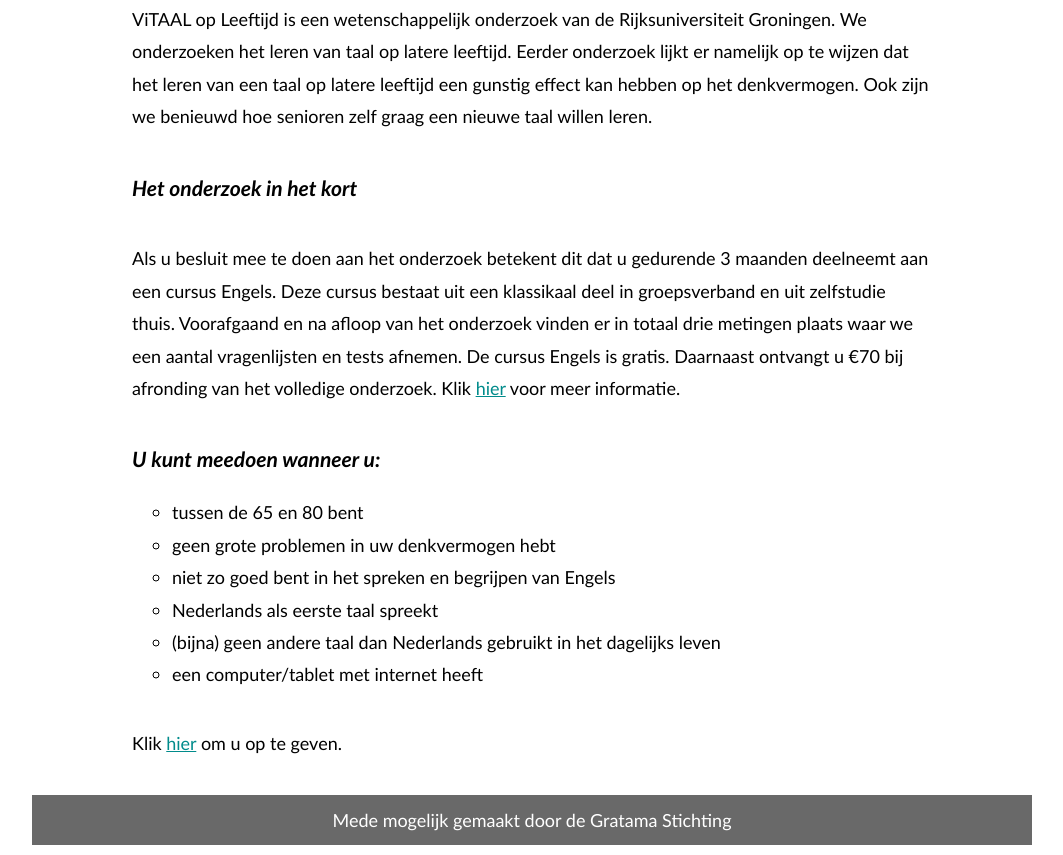
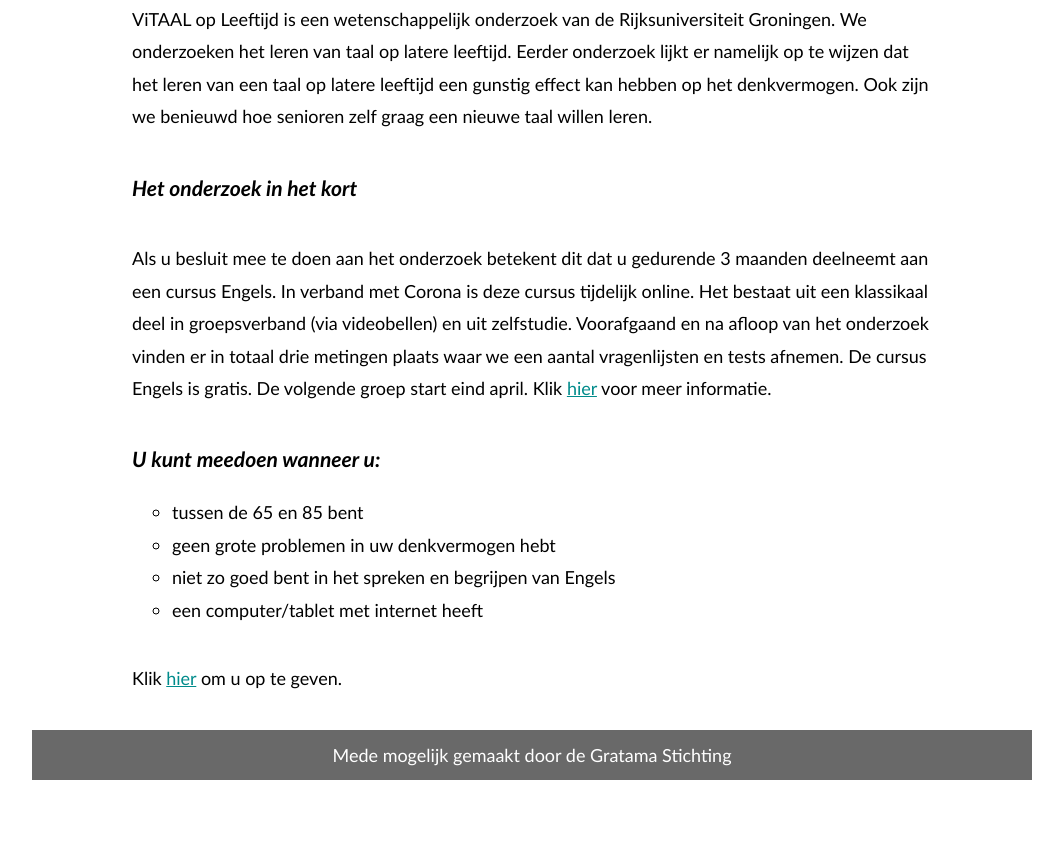
Before and after one commit to maravanderploeg/maravanderploeg.github.io, a plain HTML site: page index.html in a window 1280 px wide. Shown: the part 355-1210 px from the top of the page, without its empty margins (108-1171 px from the left). After the commit the page ends 1155 px from the top, so only its background shows below. Drawn offline with Linux system fonts and the light colour scheme.

Commit message:
online course

```diff
--- a/index.html
+++ b/index.html
@@ -21,16 +21,14 @@
     <div id="contentColumn">
         <p>ViTAAL op Leeftijd is een wetenschappelijk onderzoek van de Rijksuniversiteit Groningen. We onderzoeken het leren van taal op latere leeftijd. Eerder onderzoek lijkt er namelijk op te wijzen dat het leren van een taal op latere leeftijd een gunstig effect kan hebben op het denkvermogen. Ook zijn we benieuwd hoe senioren zelf graag een nieuwe taal willen leren.</p>
 				<h3><i>Het onderzoek in het kort</i></h3>
-        <p>Als u besluit mee te doen aan het onderzoek betekent dit dat u gedurende 3 maanden deelneemt aan een cursus Engels. Deze cursus bestaat uit een klassikaal deel in groepsverband en uit zelfstudie thuis. Voorafgaand en na afloop van het onderzoek vinden er in totaal drie metingen plaats waar we een aantal vragenlijsten en tests afnemen.
-				De cursus Engels is gratis. Daarnaast ontvangt u &euro;70 bij afronding van het volledige onderzoek.
+        <p>Als u besluit mee te doen aan het onderzoek betekent dit dat u gedurende 3 maanden deelneemt aan een cursus Engels. In verband met Corona is deze cursus tijdelijk online. Het bestaat uit een klassikaal deel in groepsverband (via videobellen) en uit zelfstudie. Voorafgaand en na afloop van het onderzoek vinden er in totaal drie metingen plaats waar we een aantal vragenlijsten en tests afnemen.
+				De cursus Engels is gratis. De volgende groep start eind april.
 				Klik <a href="informatie.html">hier</a> voor meer informatie.</p>
 				<h3><i>U kunt meedoen wanneer u:</i></h3>
         <ul style="list-style-type:circle;">
-  					<li style="padding-top:1em">tussen de 65 en 80 bent</li>
+  					<li style="padding-top:1em">tussen de 65 en 85 bent</li>
   					<li>geen grote problemen in uw denkvermogen hebt</li>
   					<li>niet zo goed bent in het spreken en begrijpen van Engels</li>
-						<li>Nederlands als eerste taal spreekt</li>
-  					<li>(bijna) geen andere taal dan Nederlands gebruikt in het dagelijks leven</li>
   					<li>een computer/tablet met internet heeft</li>
 				</ul>
 		<p>Klik <a href="opgeven.html">hier</a> om u op te geven.</p>
```
Also changed, not shown: contact.html (+2 -2 lines), informatie.html (+3 -3 lines), opgeven.html (+3 -1 lines).
